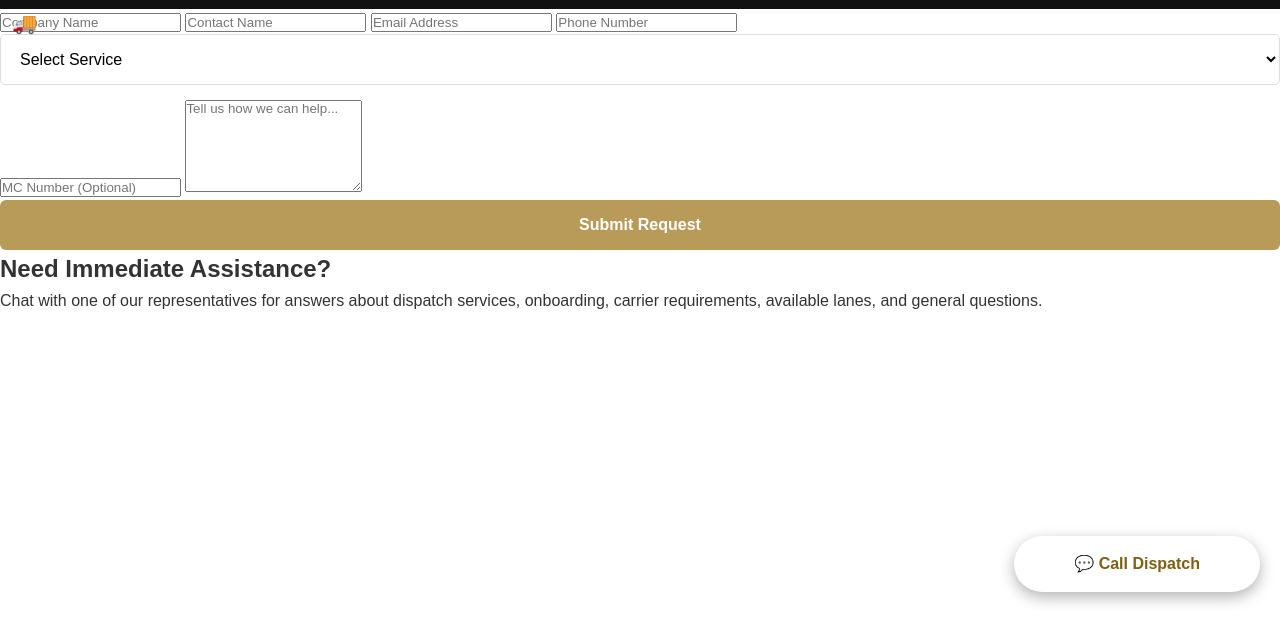
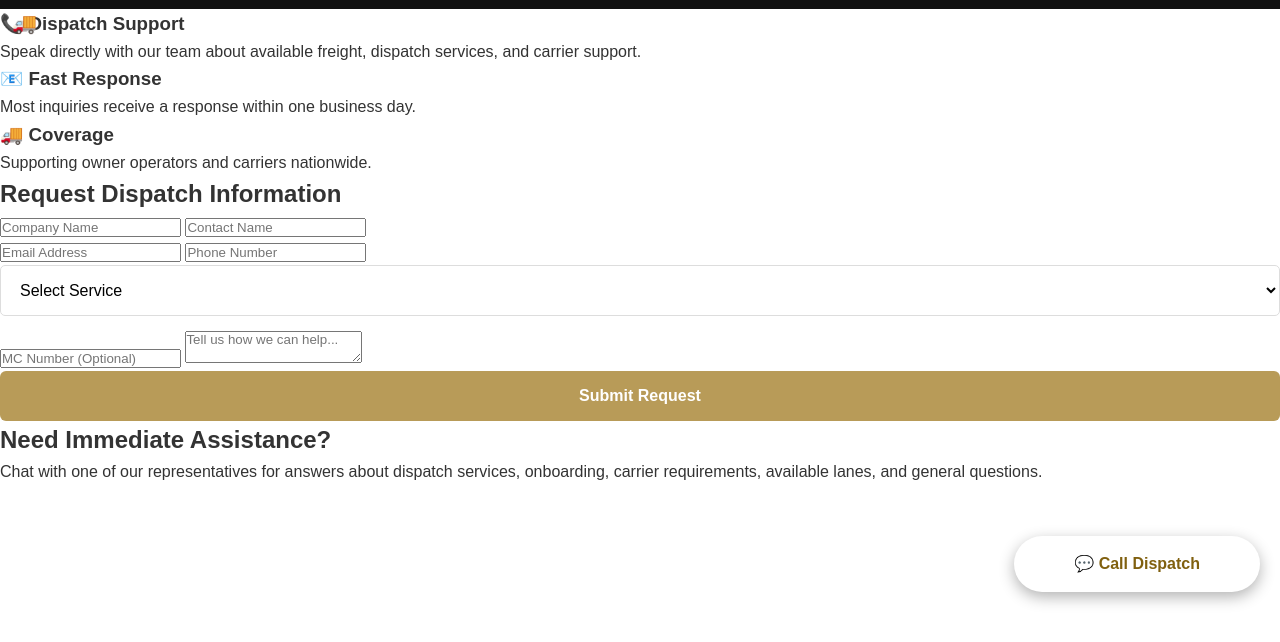
Before and after one commit to jarretnc-cloud/eamasontransportation, a plain HTML site: page contact.html in a window 1280 px wide. Shown: the part 148-790 px from the top of the page. Drawn offline with Linux system fonts and the light colour scheme.

Commit message:
form updates

```diff
--- a/contact.html
+++ b/contact.html
@@ -49,6 +49,55 @@
 
 </header>
 
+    <section class="contact-container">
+
+<div class="contact-grid">
+
+<div class="contact-info">
+
+<div class="info-card">
+    <h3>📞 Dispatch Support</h3>
+    <p>
+        Speak directly with our team about available freight,
+        dispatch services, and carrier support.
+    </p>
+</div>
+
+<div class="info-card">
+    <h3>📧 Fast Response</h3>
+    <p>
+        Most inquiries receive a response within one business day.
+    </p>
+</div>
+
+<div class="info-card">
+    <h3>🚚 Coverage</h3>
+    <p>
+        Supporting owner operators and carriers nationwide.
+    </p>
+</div>
+
+</div>
+
+<form class="contact-form"
+      name="contact-request"
+      method="POST"
+      action="/thank-you.html"
+      data-netlify="true"
+      netlify-honeypot="bot-field">
+
+<input type="hidden" name="form-name" value="contact-request">
+
+<p hidden>
+<input name="bot-field">
+</p>
+
+<h2 class="form-title">
+Request Dispatch Information
+</h2>
+
+<div class="form-row">
+
 <input type="text"
        name="company_name"
        placeholder="Company Name"
@@ -58,6 +107,10 @@
        name="contact_name"
        placeholder="Contact Name"
        required>
+
+</div>
+
+<div class="form-row">
 
 <input type="email"
        name="email"
@@ -69,13 +122,15 @@
        placeholder="Phone Number"
        required>
 
+</div>
+
 <select name="service_interest" required>
     <option value="">Select Service</option>
     <option>Dispatch Services</option>
-        <option>Owner Operator Support</option>
     <option>Box Truck Dispatch</option>
     <option>Power Only Dispatch</option>
     <option>Dry Van Dispatch</option>
+    <option>Owner Operator Support</option>
     <option>General Information</option>
 </select>
 
@@ -84,7 +139,6 @@
        placeholder="MC Number (Optional)">
 
 <textarea name="message"
-              rows="6"
           placeholder="Tell us how we can help..."
           required></textarea>
 
@@ -93,6 +147,7 @@
 </button>
 
 </form>
+
 
 <div class="chat-section">
 
```
Lines whose indentation alone changed are shown as unchanged.
